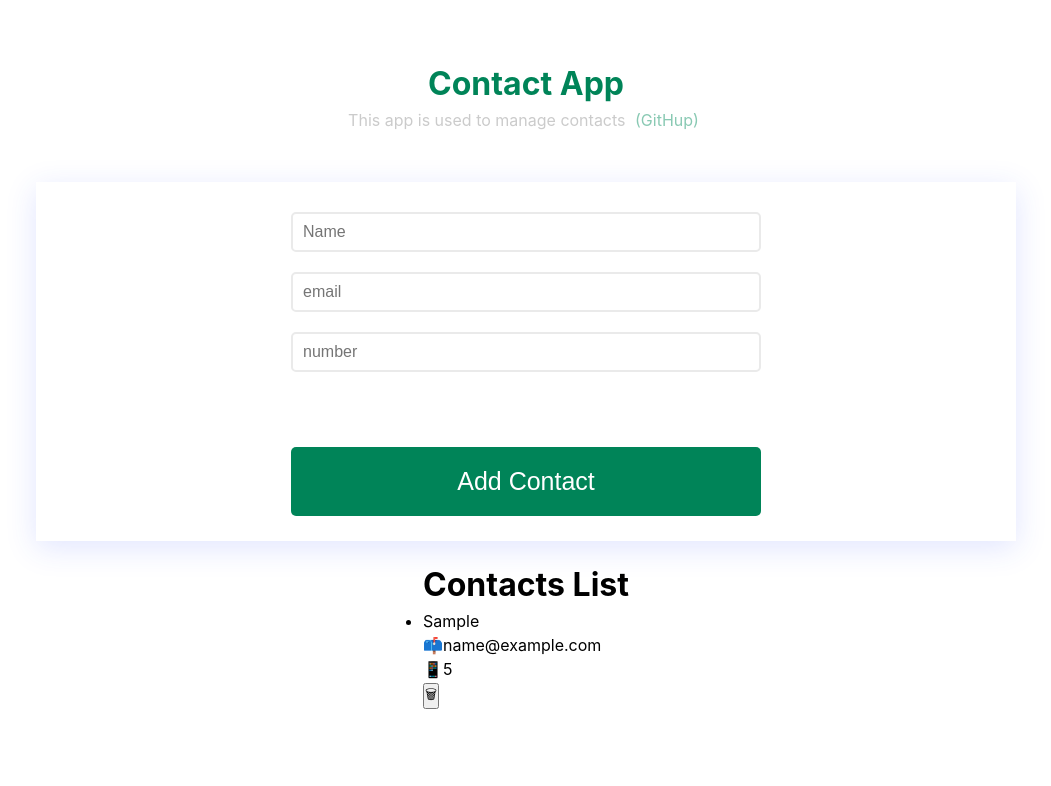
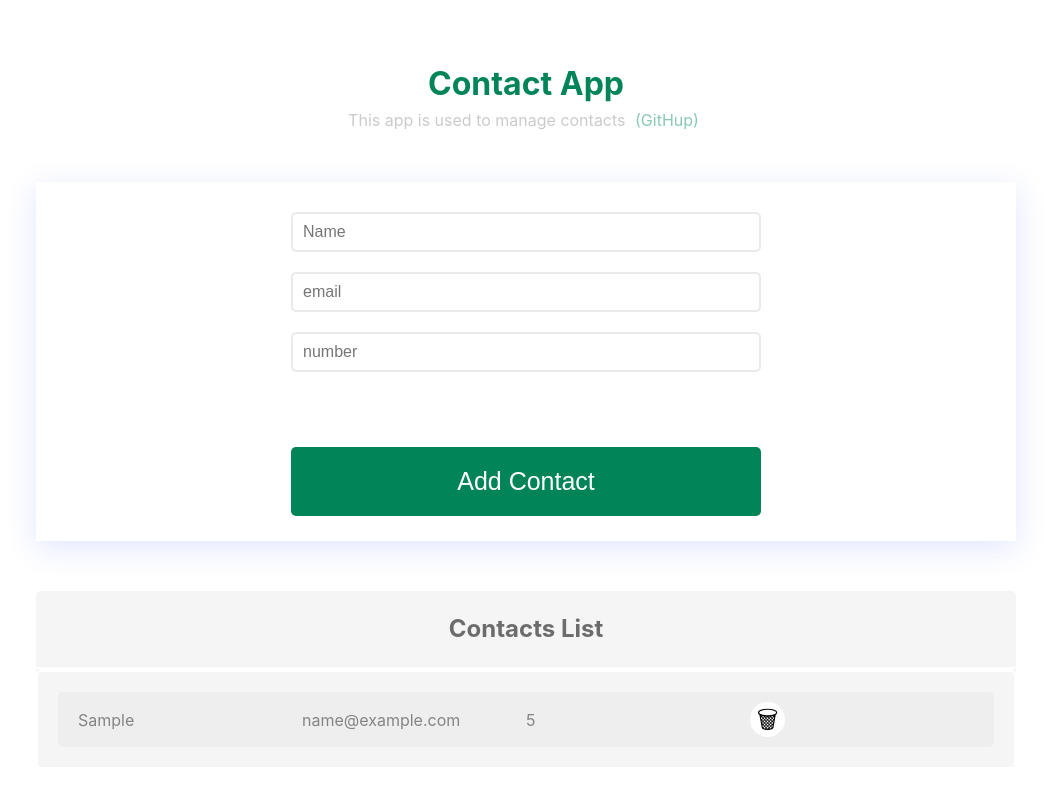
Before and after one commit to aqorbani/react-contactapp, a React (Vite) app: page / in a window 1280 px wide. Both pictures are taken after typing "Sample", "name@example.com", "5" into the empty fields and a click on the button "Add Contact". Shown: the top 786 px of the page, without its empty margins (114-1165 px from the left). Built offline with nearby package versions, Linux system fonts and the light colour scheme.

Commit message:
The appearance of the application is ready

```diff
--- a/src/components/Contact.module.css
+++ b/src/components/Contact.module.css
@@ -12,7 +12,7 @@
   align-items: center;
   justify-content: center;
   padding: 20px;
-  margin-bottom: 20px;
+  margin-bottom: 50px;
   box-shadow: #304ffe25 0px 7px 29px 0px;
 }
 
@@ -69,6 +69,7 @@
   right: 0;
 }
 
+
 .alert {
   width: 50%;
   height: 40px;
--- a/src/components/ContactItem.jsx
+++ b/src/components/ContactItem.jsx
@@ -1,4 +1,5 @@
 import PropTypes from "prop-types";
+import styles from "./ContactItem.module.css";
 
 const ContactItem = ({
   contact: { id, name, email, phone },
@@ -10,16 +11,10 @@ const ContactItem = ({
   };
 
   return (
-    <li key={id}>
+    <li className={styles.item}>
       <p>{name}</p>
-      <p>
-        <span>📫</span>
-        {email}
-      </p>
-      <p>
-        <span>📱</span>
-        {phone}
-      </p>
+      <p>{email}</p>
+      <p>{phone}</p>
       <p>
         <button onClick={() => deleteHandler(id)}>🗑</button>
       </p>
--- /dev/null
+++ b/src/components/ContactItem.module.css
@@ -0,0 +1,30 @@
+.item {
+  display: flex;
+  justify-content: space-between;
+  align-items: center;
+  background-color: #eee;
+  color: #848484;
+  padding: 10px 20px;
+  margin: 15px;
+  border-radius: 5px;
+}
+
+.item p {
+  flex-basis: 0;
+  flex-grow: 1;
+}
+
+.item button {
+  background-color: #fff;
+  width: 35px;
+  height: 35px;
+  border-radius: 50%;
+  cursor: pointer;
+  border: none;
+  transition: 0.2s all ease-in-out;
+  font-size: 1.5rem;
+}
+
+.item button:hover {
+  font-size: 2rem;
+}
--- a/src/components/ContactList.jsx
+++ b/src/components/ContactList.jsx
@@ -1,5 +1,6 @@
 import PropTypes from "prop-types";
 import ContactItem from "./ContactItem";
+import styles from "./ContactList.module.css";
 
 const ContactList = ({ contacts, deleteHandler }) => {
   ContactList.propTypes = {
@@ -7,10 +8,10 @@ const ContactList = ({ contacts, deleteHandler }) => {
     deleteHandler: PropTypes.func,
   };
   return (
-    <div>
-      <h1>Contacts List</h1>
+    <div className={styles.container}>
+      <h3>Contacts List</h3>
       {contacts.length ? (
-        <ul>
+        <ul className={styles.contacts}>
           {contacts.map((contact) => (
             <ContactItem
               key={contact.id}
@@ -20,7 +21,7 @@ const ContactList = ({ contacts, deleteHandler }) => {
           ))}
         </ul>
       ) : (
-        <p>No Contacts Yet.</p>
+        <p className={styles.message}>No Contacts Yet.</p>
       )}
     </div>
   );
--- /dev/null
+++ b/src/components/ContactList.module.css
@@ -0,0 +1,34 @@
+.container {
+  width: 100%;
+  margin-bottom: 100px;
+  background-color: rgb(245, 245, 245);
+  border-radius: 5px;
+}
+
+.container h3 {
+  color: #6c6c6c;
+  font-size: 1.5rem;
+  padding: 20px;
+  margin: 0 auto;
+  text-align: center;
+  width: 100%;
+  border-bottom: 3px solid #fff;
+  border-radius: 5px;
+  background-color: rgb(245, 245, 245);
+}
+
+.message {
+  height: 100px;
+  line-height: 100px;
+  text-align: center;
+  font-weight: bold;
+  color: #dedede;
+}
+
+.contacts {
+  border: 2px solid #ffffff;
+  list-style: none;
+  margin-top: 0px;
+  padding: 5px;
+  border-radius: 5px;
+}
```
